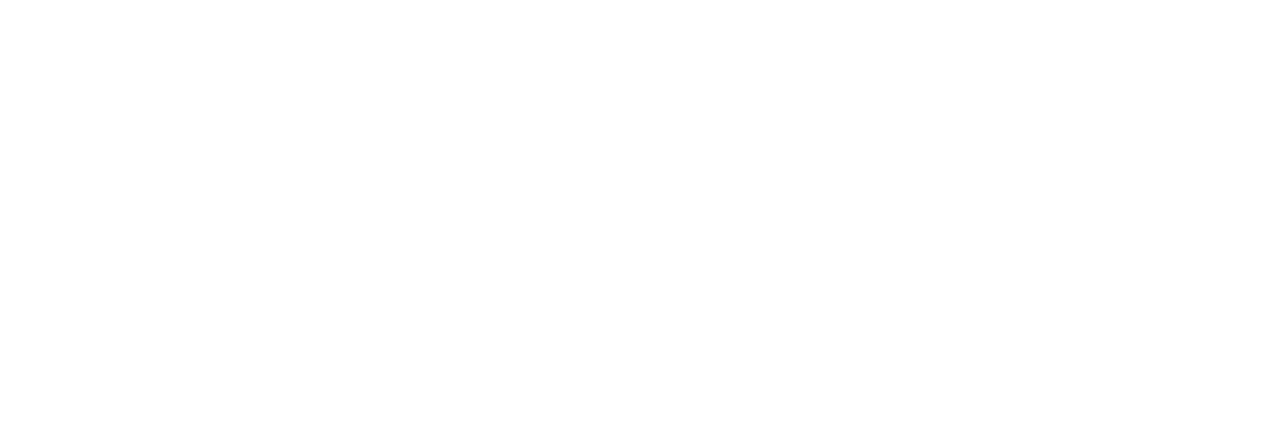
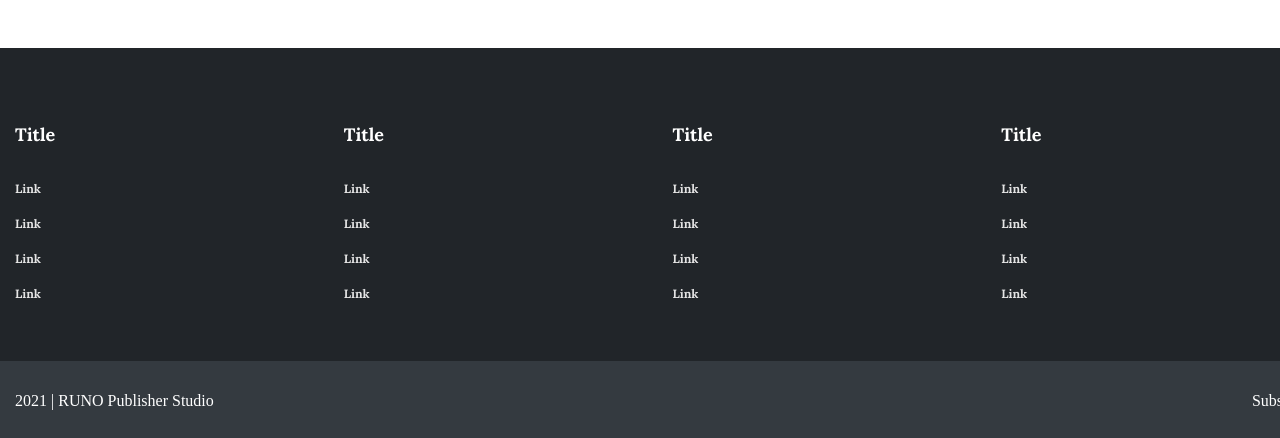
Before and after one commit to Nik9695/My-blog-project, a Vue app in the folder frontend/: page / in a window 1280 px wide. Shown: the part 1512-1950 px from the top of the page. Before the commit the page ends 1560 px from the top, so only its background shows below. Built offline with nearby package versions, Linux system fonts and the light colour scheme.

Commit message:
Footer done

```diff
--- a/frontend/src/App.vue
+++ b/frontend/src/App.vue
@@ -18,6 +18,86 @@ import {RouterLink, RouterView} from 'vue-router'
     </div>
   </header>
   <RouterView/>
+  <footer class="footer">
+    <div class="footer__upper">
+      <div class="footer__inner footer__inner--grid">
+        <div class="footer__section">
+          <h4 class="footer__section-title">Title</h4>
+          <ul class="footer__section-list">
+            <li class="footer__section-item">
+              <RouterLink to="/" class="footer__section-link">Link</RouterLink>
+            </li>
+            <li class="footer__section-item">
+              <RouterLink to="/" class="footer__section-link">Link</RouterLink>
+            </li>
+            <li class="footer__section-item">
+              <RouterLink to="/" class="footer__section-link">Link</RouterLink>
+            </li>
+            <li class="footer__section-item">
+              <RouterLink to="/" class="footer__section-link">Link</RouterLink>
+            </li>
+          </ul>
+        </div>
+        <div class="footer__section">
+          <h4 class="footer__section-title">Title</h4>
+          <ul class="footer__section-list">
+            <li class="footer__section-item">
+              <RouterLink to="/" class="footer__section-link">Link</RouterLink>
+            </li>
+            <li class="footer__section-item">
+              <RouterLink to="/" class="footer__section-link">Link</RouterLink>
+            </li>
+            <li class="footer__section-item">
+              <RouterLink to="/" class="footer__section-link">Link</RouterLink>
+            </li>
+            <li class="footer__section-item">
+              <RouterLink to="/" class="footer__section-link">Link</RouterLink>
+            </li>
+          </ul>
+        </div>
+        <div class="footer__section">
+          <h4 class="footer__section-title">Title</h4>
+          <ul class="footer__section-list">
+            <li class="footer__section-item">
+              <RouterLink to="/" class="footer__section-link">Link</RouterLink>
+            </li>
+            <li class="footer__section-item">
+              <RouterLink to="/" class="footer__section-link">Link</RouterLink>
+            </li>
+            <li class="footer__section-item">
+              <RouterLink to="/" class="footer__section-link">Link</RouterLink>
+            </li>
+            <li class="footer__section-item">
+              <RouterLink to="/" class="footer__section-link">Link</RouterLink>
+            </li>
+          </ul>
+        </div>
+        <div class="footer__section">
+          <h4 class="footer__section-title">Title</h4>
+          <ul class="footer__section-list">
+            <li class="footer__section-item">
+              <RouterLink to="/" class="footer__section-link">Link</RouterLink>
+            </li>
+            <li class="footer__section-item">
+              <RouterLink to="/" class="footer__section-link">Link</RouterLink>
+            </li>
+            <li class="footer__section-item">
+              <RouterLink to="/" class="footer__section-link">Link</RouterLink>
+            </li>
+            <li class="footer__section-item">
+              <RouterLink to="/" class="footer__section-link">Link</RouterLink>
+            </li>
+          </ul>
+        </div>
+      </div>
+    </div>
+    <div class="footer__bottom">
+      <div class="footer__inner footer__inner--bottom">
+        <p class="footer__bottom-text footer__bottom-text--copyright">2021 | RUNO Publisher Studio</p>
+        <p class="footer__bottom-text  footer__bottom-text--subscribe">Subscribe</p>
+      </div>
+    </div>
+  </footer>
 </template>
 
 <style lang="scss">
--- a/frontend/src/assets/scss/main.scss
+++ b/frontend/src/assets/scss/main.scss
@@ -191,3 +191,59 @@
   text-decoration: none;
   padding: 5px 10px;
 }
+
+
+.footer__upper {
+  background: #212529;
+}
+
+.footer__bottom {
+  background: #343A40;
+}
+
+.footer__inner {
+  @include container;
+}
+
+.footer__inner--grid {
+  display: grid;
+  grid-template-columns: repeat(4, 1fr);
+  grid-column-gap: 15px;
+  grid-row-gap: 15px;
+}
+
+.footer__section-list {
+  @include reset;
+  list-style: none;
+}
+
+.footer__bottom-text {
+  @include reset;
+  color: #ffff;
+}
+
+.footer__section-title {
+  font-family: 'Lora', serif;
+  font-weight: 700;
+  font-size: 18px;
+  line-height: 25px;
+  color: #FFFFFF;
+}
+
+.footer__section-link {
+  font-family: 'Lora', serif;
+  font-style: normal;
+  font-weight: 400;
+  font-size: 12px;
+  line-height: 15px;
+  color: #E5E5E5;
+  text-decoration: none;
+  padding: 10px 0;
+  display: block;
+}
+
+.footer__inner--bottom {
+  display: flex;
+  justify-content: space-between;
+  padding: 31px 15px;
+}
```
